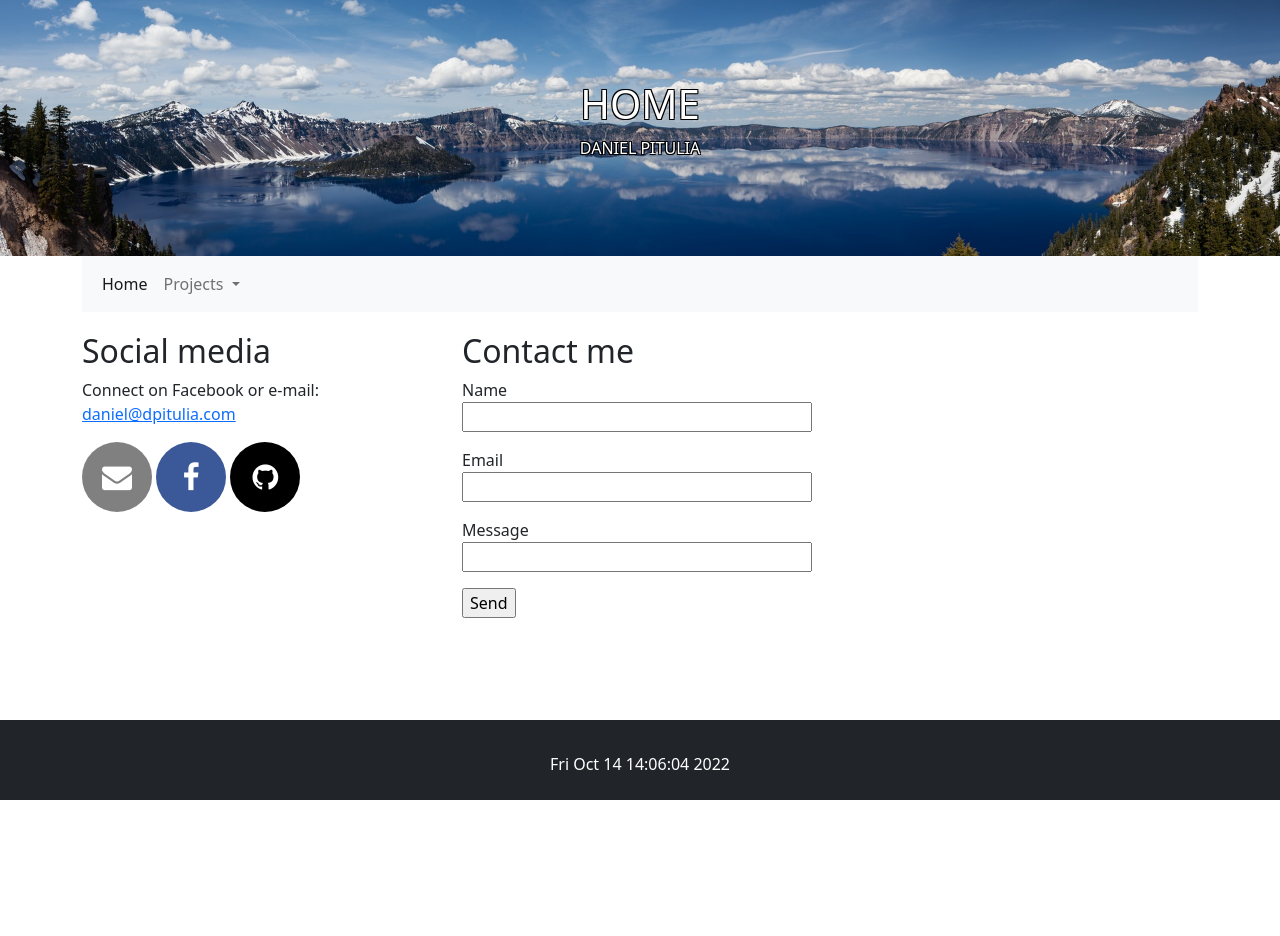
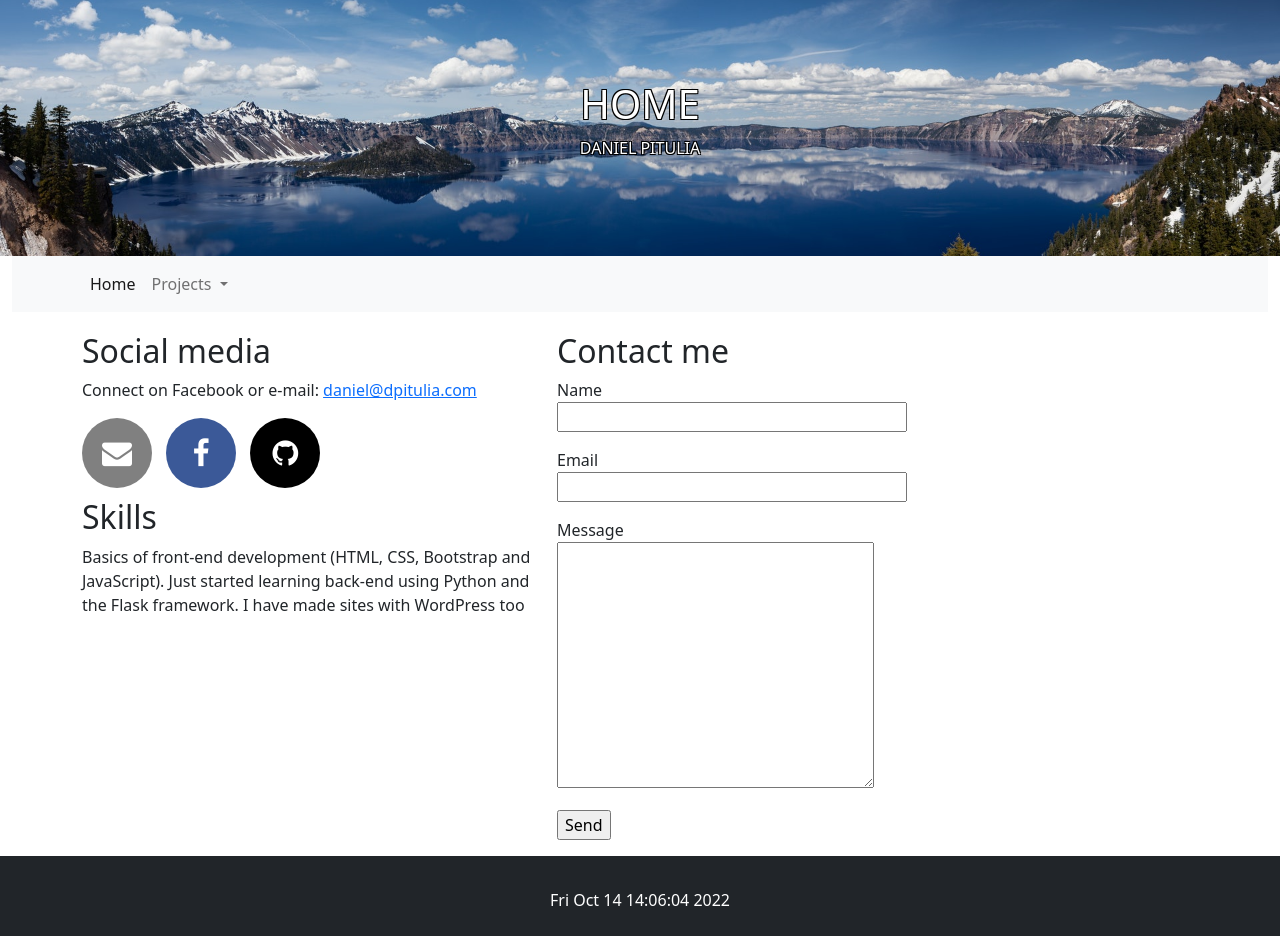
Before and after one commit to danielpitulia/Flask_portfolio_website, a Flask app: page / in a window 1280 px wide. Before the commit the page ends 800 px from the top, so only its background shows below. Run offline with Flask 2, Linux system fonts and the light colour scheme; some libraries are stand-ins or nearby versions; some web fonts are replaced.

Commit message:
Changed form to include a TextArea instead of a StringField. Also changed some text, css and bootstrap layout

```diff
--- a/app/static/css/styles.css
+++ b/app/static/css/styles.css
@@ -64,6 +64,7 @@ li {
       text-align: center;
       text-decoration: none;
       border-radius: 50%;
+      margin: 0 10px 10px 0;
  }
 
  .fa-github, .fa-github:hover {
--- a/app/static/js/unitcircle/unitcircle.js
+++ b/app/static/js/unitcircle/unitcircle.js
@@ -1,6 +1,6 @@
 //This file contains the code to update the unit circle drawn in the <canvas> element.
 
-const canvas = document.getElementById("myCanvas");
+let canvas = document.getElementById("myCanvas");
 const ctx = canvas.getContext("2d");
 const radius = 75;
 const pi = Math.PI;
--- a/app/templates/base.html
+++ b/app/templates/base.html
@@ -33,9 +33,9 @@
                <h1>{{ title }}</h1>
                <p>DANIEL PITULIA</p>
           </div>
-          <div class="container">
+          <div class="container-fluid">
                <nav class="navbar navbar-expand-lg navbar-light bg-light">
-                    <div class="container-fluid">
+                    <div class="container">
                          <button class="navbar-toggler" type="button" data-bs-toggle="collapse" data-bs-target="#navbarNavDropdown" aria-controls="navbarNavDropdown" aria-expanded="false" aria-label="Toggle navigation">
                               <span class="navbar-toggler-icon"></span>
                          </button>
--- a/app/templates/index.html
+++ b/app/templates/index.html
@@ -2,17 +2,20 @@
 
 {% block content %}
 <div class="wrapper">
-	<div class="container">
+	<div class="container-sm">
 		<div class="row">
-			<div class="col-sm-4">
+			<div class="col-md-5">
 				<h2>Social media</h2>
 				<p>Connect on Facebook or e-mail: <adress><a href="mailto: daniel@dpitulia.com">daniel@dpitulia.com</a></adress></p>
 				<adress><a href="mailto:daniel@dpitulia.com" class="fa fa-envelope"></a></adress>
 				<adress><a href="https://www.facebook.com/danielpitulia/" class="fa fa-facebook"></a></adress>
 				<adress><a href="https://www.github.com/danielpitulia/" class="fa fa-github"></a></adress>
-				<hr class="d-sm-none">
+				<article>
+					<h2>Skills</h2>
+					<p>Basics of front-end development (HTML, CSS, Bootstrap and JavaScript). Just started learning back-end using Python and the Flask framework. I have made sites with WordPress too </p>
+				</article>
 			</div>
-			<div class="col-sm-8">
+			<div class="col-md-4">
 				<h2>Contact me</h2>
 				<form action="" method="post" novalidate>
 					{{ form.csrf_token() }}
@@ -29,7 +32,7 @@
 						<p class="error">{{ form.email.errors[0] }}<p>
 					{% endif %}
 					<p>{{ form.message.label }}<br>
-						{{ form.message(size=32) }}
+						{{ form.message(cols=32, rows=10) }}
 					</p>
 					{% if form.message.errors %}
 						<p class="error">{{ form.message.errors[0] }}<p>
--- a/forms.py
+++ b/forms.py
@@ -1,5 +1,5 @@
 from flask_wtf import FlaskForm
-from wtforms import StringField, SubmitField
+from wtforms import StringField, TextAreaField, SubmitField
 from wtforms.validators import DataRequired
 
 class SearchForm(FlaskForm):
@@ -10,5 +10,5 @@ class SearchForm(FlaskForm):
 class EmailForm(FlaskForm):
     name = StringField('Name', validators=[DataRequired()])
     email = StringField('Email', validators=[DataRequired()])
-    message = StringField('Message', validators=[DataRequired()])
+    message = TextAreaField('Message', validators=[DataRequired()])
     submit = SubmitField('Send')
```
Also changed, not shown: app/templates/raspberry.html (+9 -8 lines), app/templates/unitcircle.html (+8 -8 lines).
